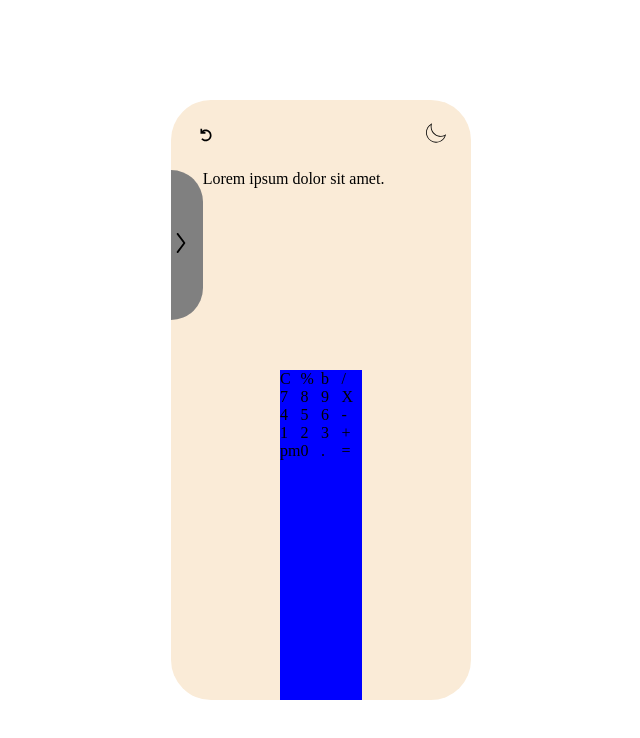
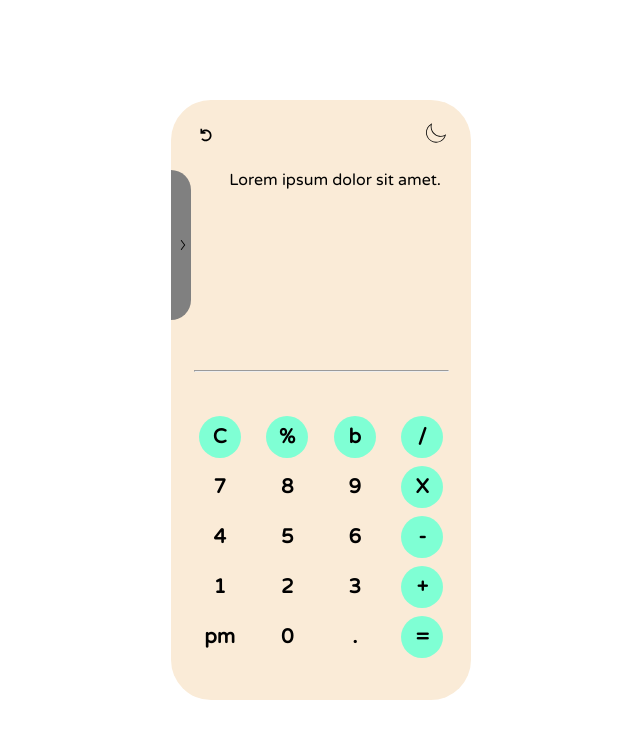
Before and after one commit to mothi-2k/calculator, a plain HTML site: page index.html in a window 1280 px wide. Shown: the whole page, without its empty margins (319-959 px from the left). Drawn offline with Linux system fonts and the light colour scheme.

Commit message:
styled the buttons and side pane

```diff
--- a/index.html
+++ b/index.html
@@ -7,6 +7,9 @@
         <meta name="viewport" content="width=device-width, initial-scale=1.0">
         <title>Calculator</title>
         <link rel="stylesheet" href="style.css">
+        <link rel="preconnect" href="https://fonts.googleapis.com">
+        <link rel="preconnect" href="https://fonts.gstatic.com" crossorigin>
+        <link href="https://fonts.googleapis.com/css2?family=Varela+Round&display=swap" rel="stylesheet">
     </head>
 
     <body>
@@ -20,37 +23,34 @@
             <main class="main-display">
                 <nav class="side-pane">
                     <ul class="side-pane-ul">
-                        <span class="arrow-right">
-                            <object data="resource/right-arrow.svg" type="" height="20px" width="20px"></object>
-                        </span>
-                        <!-- <li class="side-pane-li1"></li>
-                        <li class="side-pane-li2">option2</li> -->
+                        <object class="arrow-right" data="resource/right-arrow.svg" type=""></object>
                     </ul>
                 </nav>
                 <div class="display-area">Lorem ipsum dolor sit amet.</div>
             </main>
+            <hr class="ruler">
             <section class="buttons-container">
                 <ul class="buttons">
-                    <li class="button-clear">C</li>
-                    <li class="button-modulus">%</li>
-                    <li class="button-backspace">b</li>
-                    <li class="button-divide">/</li>
-                    <li class="button-num7">7</li>
-                    <li class="button-num8">8</li>
-                    <li class="button-num9">9</li>
-                    <li class="button-multiply">X</li>
-                    <li class="button-num4">4</li>
-                    <li class="button-num5">5</li>
-                    <li class="button-num6">6</li>
-                    <li class="button-subtract">-</li>
-                    <li class="button-num1">1</li>
-                    <li class="button-num2">2</li>
-                    <li class="button-num3">3</li>
-                    <li class="button-add">+</li>
-                    <li class="button-plus-minus">pm</li>
-                    <li class="button-num0">0</li>
-                    <li class="button-decimal">.</li>
-                    <li class="button-equal">=</li>
+                    <li class="button button-clear"><button class="fun-button">C</button></li>
+                    <li class="button button-modulus"><button class="fun-button">%</button></li>
+                    <li class="button button-backspace"><button class="fun-button">b</button></li>
+                    <li class="button button-divide"><button class="fun-button">/</button></li>
+                    <li class="button button-num7">7</li>
+                    <li class="button button-num8">8</li>
+                    <li class="button button-num9">9</li>
+                    <li class="button button-multiply"><button class="fun-button">X</button></li>
+                    <li class="button button-num4">4</li>
+                    <li class="button button-num5">5</li>
+                    <li class="button button-num6">6</li>
+                    <li class="button button-subtract"><button class="fun-button">-</button></li>
+                    <li class="button button-num1">1</li>
+                    <li class="button button-num2">2</li>
+                    <li class="button button-num3">3</li>
+                    <li class="button button-add"><button class="fun-button">+</button></li>
+                    <li class="button button-plus-minus">pm</li>
+                    <li class="button button-num0">0</li>
+                    <li class="button button-decimal">.</li>
+                    <li class="button button-equal"><button class="fun-button">=</button></li>
                 </ul>
             </section>
         </main>
--- a/style.css
+++ b/style.css
@@ -53,16 +53,31 @@ body {
     display: flex;
     height: 200px;
     width: 100%;
+    font-family: 'Varela Round', sans-serif;
+    text-align: end;
+    padding-right: 10%;
 }
 
 .side-pane {
-    flex-grow: 1;
+    /* flex-grow: 1; */
     background-color: gray;
     height: 150px;
-    width: 10px;
+    width: 20px;
     border-radius: 0px 70px 70px 0px;
     display: flex;
     align-items: center;
+    justify-content: flex-end;
+}
+
+.arrow-right {
+    height: 10px;
+    width: 10px;
+    margin-right: 3px;
+}
+
+.ruler {
+    width: 85%;
+
 }
 
 .display-area {
@@ -76,13 +91,40 @@ body {
 }
 
 .buttons-container {
-    background-color: blue;
     flex-grow: 1;
+    width: 100%;
 }
 
 .buttons {
+    margin-top: 40px;
     display: grid;
-    grid-template-rows: repeat(5, 1fr);
-    grid-template-columns: repeat(4, 1fr);
+    grid-template-rows: repeat(5, auto);
+    grid-template-columns: repeat(4, auto);
     list-style: none;
+    text-align: center;
+    margin-left: 15px;
+    margin-right: 15px;
 }
+
+.button {
+    line-height: 50px;
+    font-family: 'Varela Round', sans-serif;
+    font-weight: bolder;
+    font-size: 20px;
+    cursor: pointer;
+}
+
+.fun-button {
+    font-family: 'Varela Round', sans-serif;
+    border: none;
+    background: none;
+    font-size: 20px;
+    font-weight: bolder;
+    cursor: pointer;
+    background-color: aquamarine;
+    border-radius: 50%;
+    width: 42px;
+    height: 42px;
+    margin-top: auto;
+    margin-bottom: auto;
+}
```
